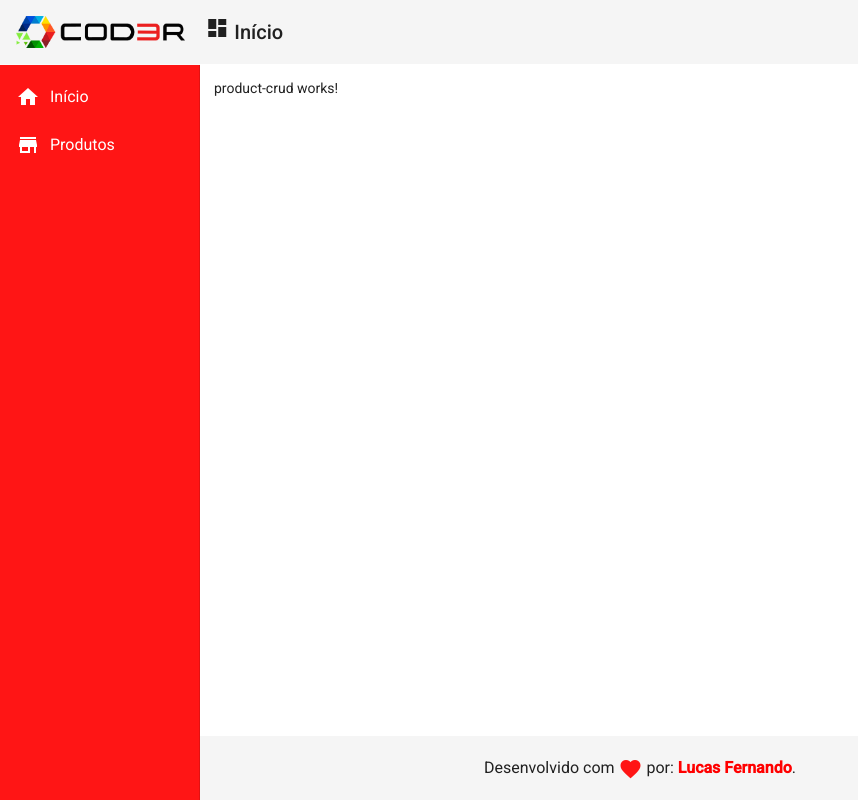
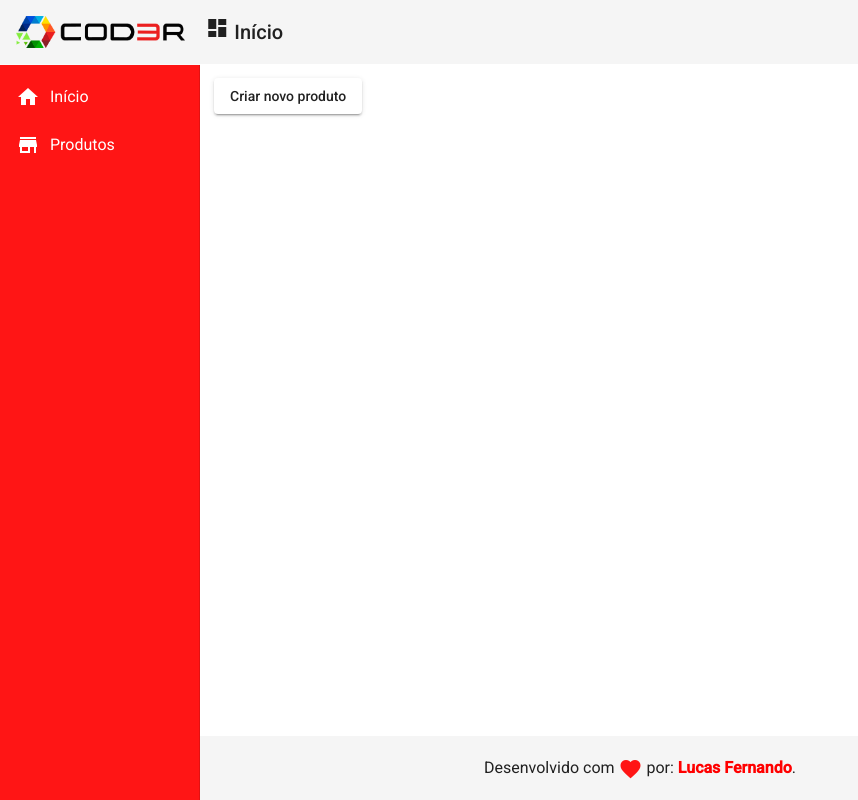
Before and after one commit to Lucas98Fernando/RegistrationSystem-Angular, an Angular app in the folder frontend/: page /products in a window 1280 px wide. Shown: the whole page, without its empty margins (0-858 px from the left). Built offline with nearby package versions, Linux system fonts and the light colour scheme.

Commit message:
Dependency injection and binding use

```diff
--- a/frontend/src/app/app.module.ts
+++ b/frontend/src/app/app.module.ts
@@ -15,6 +15,7 @@
 import { MatSidenavModule } from '@angular/material/sidenav';
 import { MatCardModule } from '@angular/material/card';
 import { MatListModule } from '@angular/material/list';
+import { MatButtonModule } from '@angular/material/button';
 import { HomeComponent } from './views/home/home.component';
 import { ProductCrudComponent } from './views/product-crud/product-crud.component';
 import { RedDirective } from './directives/red.directive';
@@ -40,7 +41,8 @@
     MatToolbarModule,
     MatSidenavModule,
     MatListModule,
-    MatCardModule
+    MatCardModule,
+    MatButtonModule
   ],
   schemas: [
     CUSTOM_ELEMENTS_SCHEMA,
--- a/frontend/src/app/views/product-crud/product-crud.component.html
+++ b/frontend/src/app/views/product-crud/product-crud.component.html
@@ -1 +1,4 @@
-<p>product-crud works!</p>
+<!-- Realização de um binding de evento, ao clicar no botão, haverá um redirecionamento para o componente de criaçao de produtos-->
+<button mat-raised-button (click)="navigateToProductCreate()">
+   Criar novo produto
+</button>
--- a/frontend/src/app/views/product-crud/product-crud.component.ts
+++ b/frontend/src/app/views/product-crud/product-crud.component.ts
@@ -1,4 +1,5 @@
 import { Component, OnInit } from '@angular/core';
+import  { Router } from '@angular/router';
 
 @Component({
   selector: 'app-product-crud',
@@ -7,9 +8,14 @@
 })
 export class ProductCrudComponent implements OnInit {
 
-  constructor() { }
+  // Injetando uma dependência do tipo Router dentro do construtor, através do Angular
+  constructor(private router: Router) { }
 
   ngOnInit(): void {
   }
 
+  // Navegação para o componente de criação de produtos
+  navigateToProductCreate(): void {
+    this.router.navigate(['/products/create'])
+  }
 }
```
